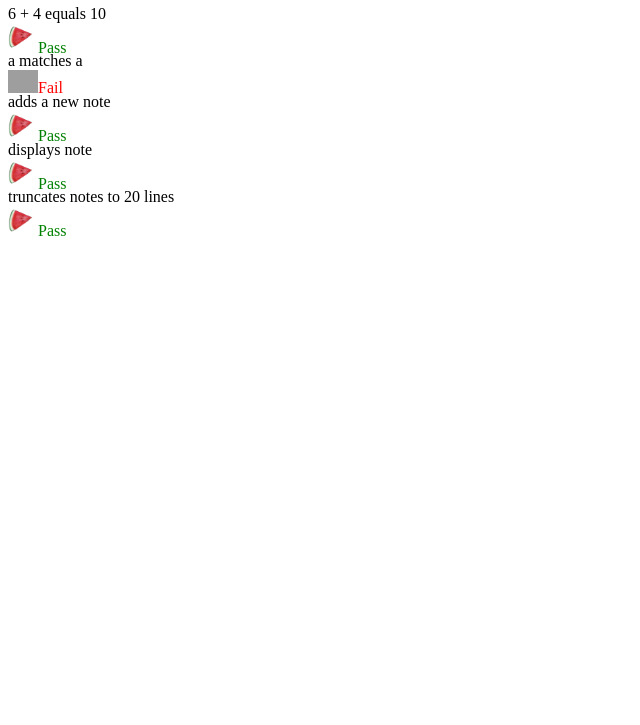
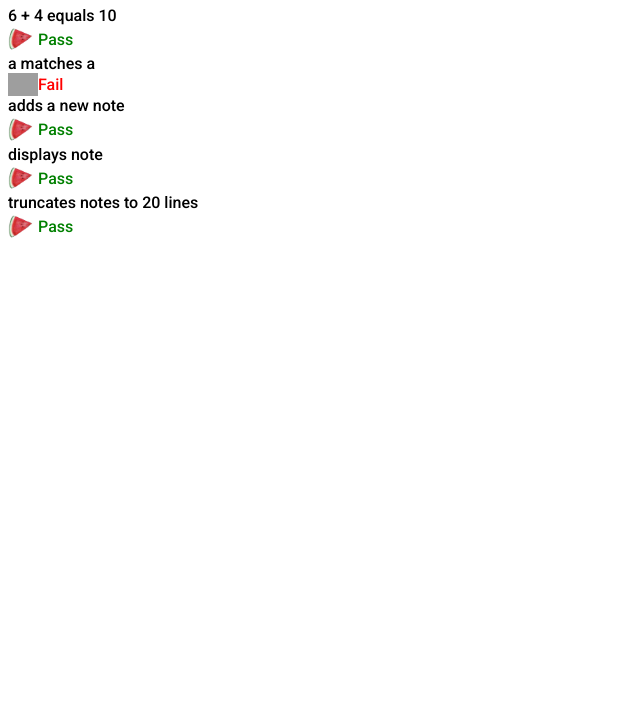
Before and after one commit to tommyrharper/notes-app, a plain HTML site: page watermelon/test.html in a window 1280 px wide. Shown: the part 75-800 px from the top of the page, without its empty margins (0-640 px from the left). Drawn offline with Linux system fonts and the light colour scheme; grey boxes are pictures that could not be loaded.

Commit message:
Style test output

```diff
--- a/watermelon/test.html
+++ b/watermelon/test.html
@@ -3,13 +3,13 @@
 <head>
   <meta charset="UTF-8">
   <meta name="viewport" content="width=device-width, initial-scale=1.0">
-
+  <link href="https://fonts.googleapis.com/css2?family=Roboto:wght@500&display=swap" rel="stylesheet">
 
 
 
   <title>Testing Framework</title>
 </head>
-<body>
+<body style="font-family: Roboto;">
   <h1> Watermelon </h1>
   <div id="tests">  </div>
 
--- a/watermelon/watermelon2.0.js
+++ b/watermelon/watermelon2.0.js
@@ -1,4 +1,3 @@
-// toEqual and to expe
 function expect(testCase) {
 	var toEqual = function(comparison) {
 		if (testCase === comparison) {
@@ -18,17 +17,44 @@ function it(name, test) {
 }
 
 function printResult(result, colour) {
-	var testContainer = document.getElementById("tests")
 	var image;
+	var colour;
+
 	if (result === "Pass") {
 		image = "slice-watermelon.png"
+		colour = 'green'
 	} else {
 		image = "broken-watermelon.png"
+		colour = 'red'
 	}
-	testContainer.innerHTML +=  `<div style="color:${colour};line-height:10px"><img src="${image}" style="width:30px"/>${result}</div>`
+
+	var imageElement = createImageElement(image)
+	var textNode = document.createTextNode(result)
+	var resultDiv = createResultDiv(imageElement, textNode, colour)
+
+	var testDiv = document.getElementById("tests")
+	testDiv.appendChild(resultDiv)
 }
 
 function printLabel(label) {
-	var testContainer = document.getElementById("tests")
-	testContainer.innerHTML +=  `<div>${label}</div>`
+	var testDiv = document.getElementById("tests")
+	testDiv.innerHTML +=  `<div>${label}</div>`
 }
+
+function createImageElement(image) {
+	var imageElement = document.createElement('img')
+	imageElement.src = image
+	imageElement.width = "30"
+	return imageElement
+}
+
+function createResultDiv(imageElement, textNode, colour) {
+	var resultDiv = document.createElement('div')
+	resultDiv.style.color = colour
+	resultDiv.appendChild(imageElement)
+	resultDiv.appendChild(textNode)
+	resultDiv.style.display = 'flex'
+	resultDiv.style.alignItems = 'center'
+
+	return resultDiv
+}
```
Also changed, not shown: 1 other file.
